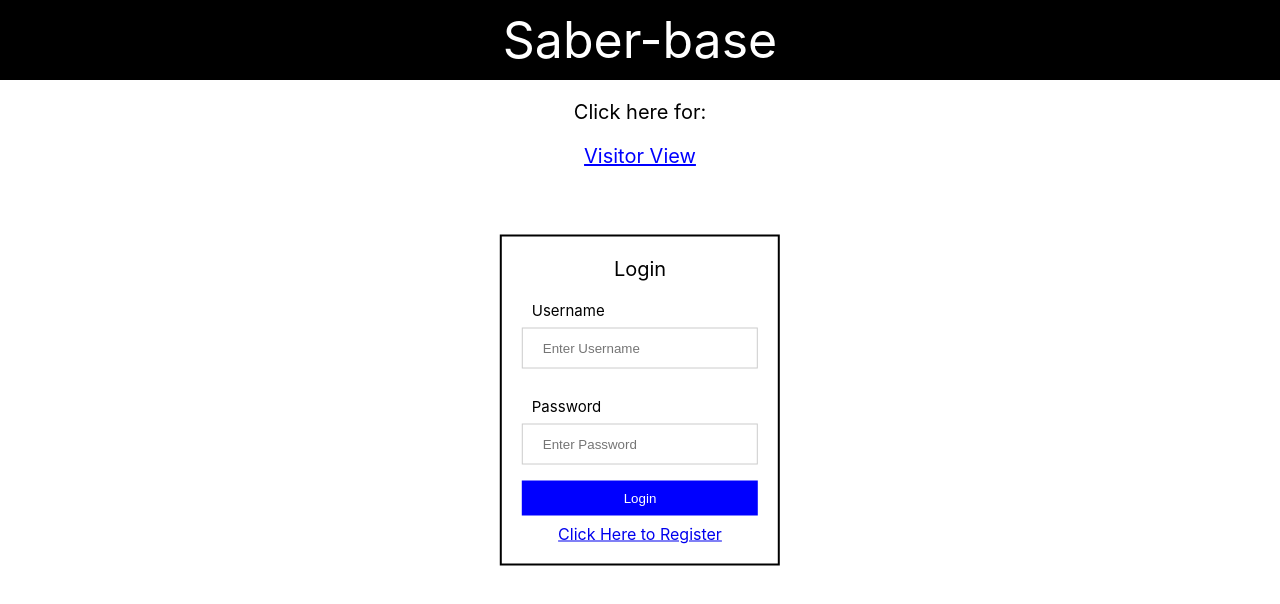
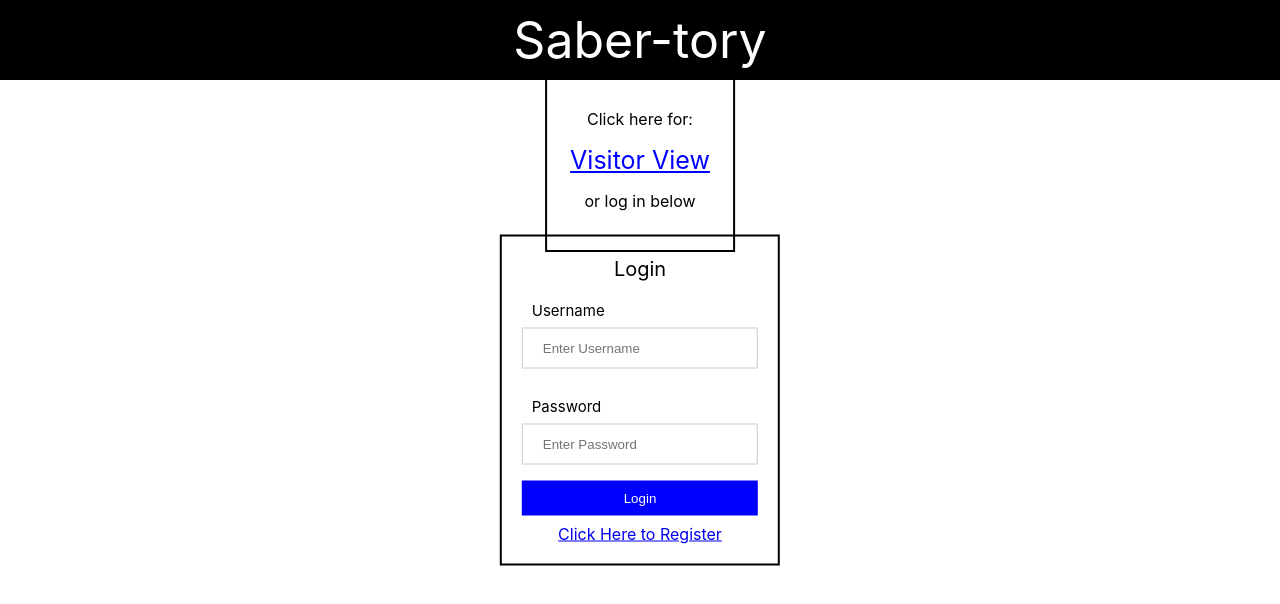
Before and after one commit to elirhenry/prefix, a React (Create React App) app in the folder app-frontend/: page / in a window 1280 px wide. Shown: the top 604 px of the page. Built offline with nearby package versions, Linux system fonts and the light colour scheme; no server answers.

Commit message:
auth login

```diff
--- a/app-frontend/src/App.js
+++ b/app-frontend/src/App.js
@@ -9,7 +9,7 @@ import Navbar from './Components/Navbar';
 // import UpdateItem from './Components/UpdateItem';
 import Profile from './Components/Profile';
 // import MyInventory from './Components/MyInventory';
-import VisitorInventory from './Components/Visitor-Inventory';
+import VisitorInventory from './Components/VisitorInventory';
 
 //////////////////////////////////////////////////
 
--- a/app-frontend/src/Components/Home.js
+++ b/app-frontend/src/Components/Home.js
@@ -51,6 +51,7 @@ const Home = () => {
       <Visitor>
         <p>Click here for:</p>
         <VisitorLink to={'/visitor'}>Visitor View</VisitorLink>
+        <p>or log in below</p>
       </Visitor>
       <LoginBox>
         <Title>Login</Title>
@@ -88,14 +89,17 @@ const Home = () => {
 //////////////////////////////////////////////////
 
 const Visitor =styled.div`
-font-size:20px;
-text-align: center;
-top: 20%;
-`
+text-align:center;
+  border: 2px solid;
+  position: absolute;
+  top: 20%;
+  left: 50%;
+  transform: translate(-50%, -50%);
+  padding: 23px;`
 
 const VisitorLink = styled(Link)`
   color: blue;
-
+  font-size:25px;
 `
 const LoginBox = styled.div`
   text-align:center;
--- a/app-frontend/src/Components/Navbar.js
+++ b/app-frontend/src/Components/Navbar.js
@@ -7,7 +7,7 @@ const Navbar = () => {
   return (
     <div>
       <HeaderStyle>
-        <HeaderLink href='/'>Saber-base</HeaderLink>
+        <HeaderLink href='/'>Saber-tory</HeaderLink>
       </HeaderStyle>
     </div>
   );
```
Also changed, not shown: app-frontend/src/Components/All-Inventory.js (deleted), app-frontend/src/Components/UserInventory.js (added), app-frontend/src/Components/VisitorInventory.js (renamed from app-frontend/src/Components/Visitor-Inventory.js).
